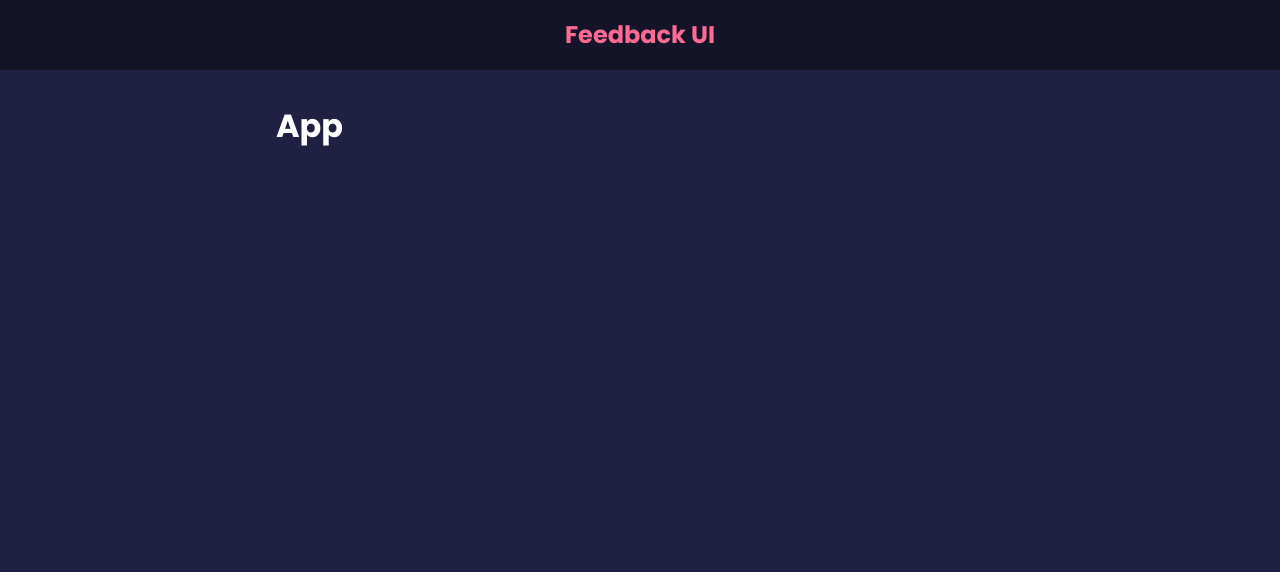
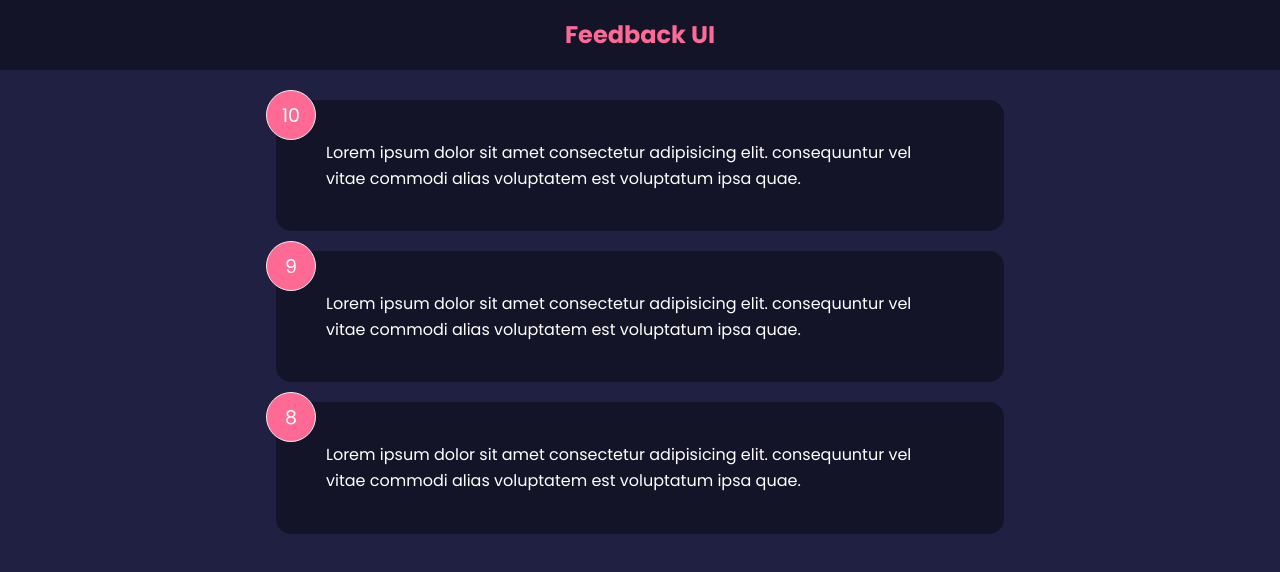
Before and after one commit to bgfranks/feedback-ui, a React (Create React App) app: page / in a window 1280 px wide. Shown: the top 572 px of the page. Built offline with nearby package versions, Linux system fonts and the light colour scheme; the HTML template or start-up script is replaced by a standard one.

Commit message:
create the card ui and set proptypes for each component

```diff
--- a/src/App.jsx
+++ b/src/App.jsx
@@ -1,11 +1,18 @@
+import { useState } from 'react'
+import FeedbackData from './data/FeedbackData'
+
+//components
 import Header from './components/Header'
+import FeedbackList from './components/FeedbackList'
 
 function App() {
+  const [feedback, setFeeback] = useState(FeedbackData)
+
   return (
     <>
       <Header />
       <div className='container'>
-        <h1>App</h1>
+        <FeedbackList feedback={feedback} />
       </div>
     </>
   )
--- /dev/null
+++ b/src/components/FeedbackItem.jsx
@@ -0,0 +1,19 @@
+import PropTypes from 'prop-types'
+
+import Card from './shared/Card'
+
+function FeedbackItem({ text, rating }) {
+  return (
+    <Card reverse={true}>
+      <div className='num-display'>{rating}</div>
+      <div className='text-display'>{text}</div>
+    </Card>
+  )
+}
+
+FeedbackItem.propTypes = {
+  text: PropTypes.string,
+  rating: PropTypes.number,
+}
+
+export default FeedbackItem
--- /dev/null
+++ b/src/components/FeedbackList.jsx
@@ -0,0 +1,28 @@
+import PropTypes from 'prop-types'
+import FeedbackItem from './FeedbackItem'
+
+function FeedbackList({ feedback }) {
+  if (!feedback || feedback.length === 0) {
+    return <p>No Feedback to display!</p>
+  }
+
+  return (
+    <div className='feedback-list'>
+      {feedback.map((item) => (
+        <FeedbackItem key={item.id} rating={item.rating} text={item.text} />
+      ))}
+    </div>
+  )
+}
+
+FeedbackList.propTypes = {
+  feedback: PropTypes.arrayOf(
+    PropTypes.shape({
+      id: PropTypes.number.isRequired,
+      text: PropTypes.string.isRequired,
+      rating: PropTypes.number.isRequired,
+    })
+  ),
+}
+
+export default FeedbackList
--- /dev/null
+++ b/src/components/shared/Card.jsx
@@ -0,0 +1,12 @@
+import PropTypes from 'prop-types'
+
+function Card({ children, reverse }) {
+  return <div className={`card ${reverse && 'reverse'}`}>{children}</div>
+}
+
+Card.propTypes = {
+  children: PropTypes.node.isRequired,
+  reverse: PropTypes.bool,
+}
+
+export default Card
--- /dev/null
+++ b/src/data/FeedbackData.js
@@ -0,0 +1,19 @@
+const FeedbackData = [
+  {
+    id: 1,
+    rating: 10,
+    text: 'Lorem ipsum dolor sit amet consectetur adipisicing elit. consequuntur vel vitae commodi alias voluptatem est voluptatum ipsa quae.',
+  },
+  {
+    id: 2,
+    rating: 9,
+    text: 'Lorem ipsum dolor sit amet consectetur adipisicing elit. consequuntur vel vitae commodi alias voluptatem est voluptatum ipsa quae.',
+  },
+  {
+    id: 3,
+    rating: 8,
+    text: 'Lorem ipsum dolor sit amet consectetur adipisicing elit. consequuntur vel vitae commodi alias voluptatem est voluptatum ipsa quae.',
+  },
+]
+
+export default FeedbackData
```
